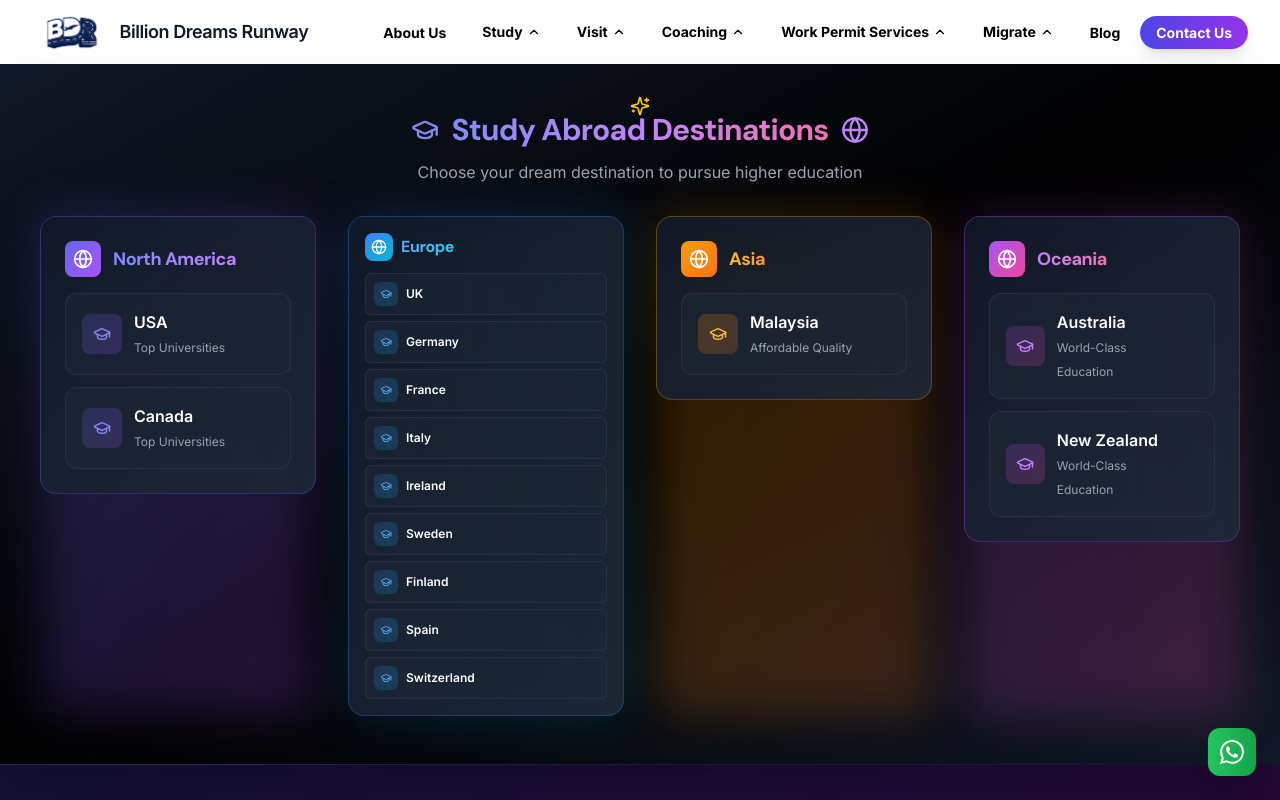
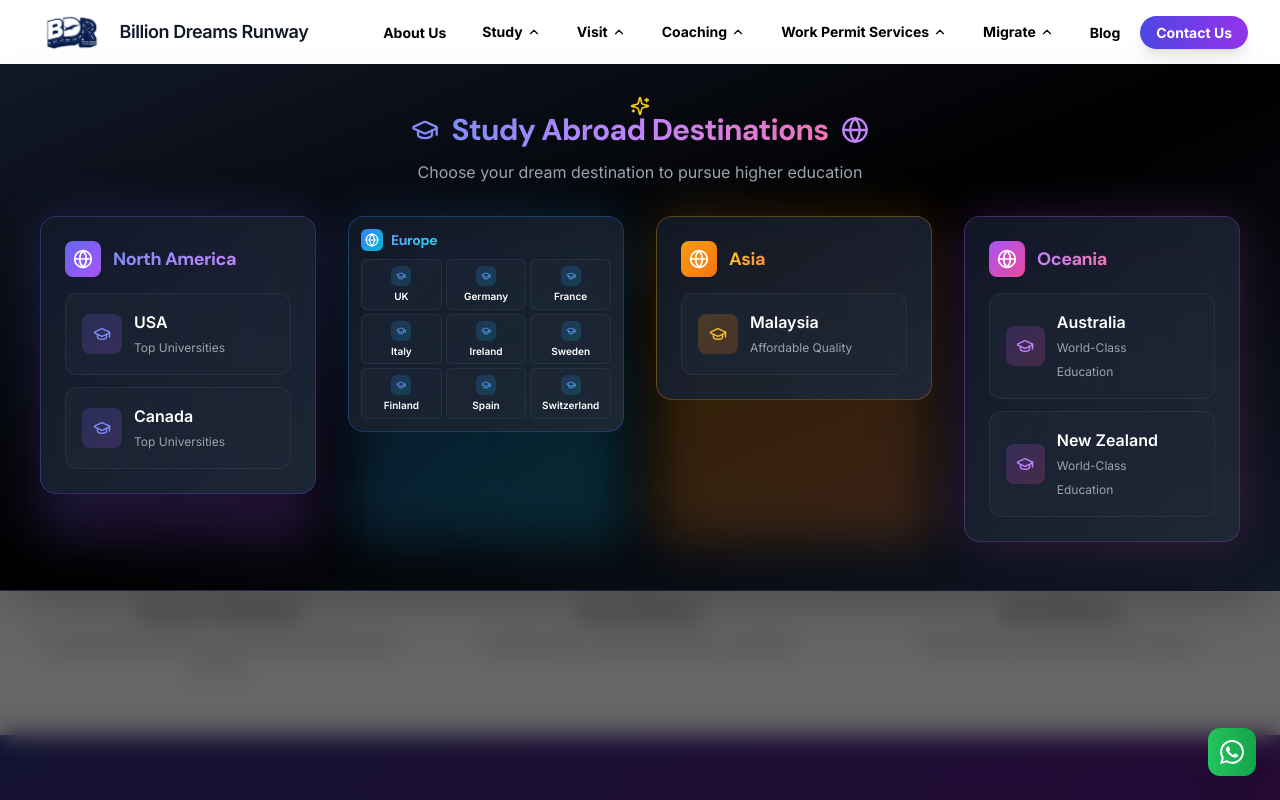
Before and after one commit to octaleadsprivatelimited-cloud/billiondreams, a React (Vite) app in the folder client/: page /lets-start-your-journey in a window 1280 px wide. Both pictures are taken after a click on the button "Study". Shown: the top 800 px of the page. Built offline with nearby package versions, Linux system fonts and the light colour scheme.

Commit message:
Update Europe dropdown to compact 3-column grid layout for better space efficiency

```diff
--- a/client/src/components/Header.tsx
+++ b/client/src/components/Header.tsx
@@ -311,40 +311,35 @@ const Header: React.FC = () => {
                     className="relative group"
                   >
                     <div className="absolute inset-0 bg-gradient-to-br from-blue-500/20 to-cyan-500/20 rounded-2xl blur-xl group-hover:blur-2xl transition-all duration-500"></div>
-                    <div className="relative bg-gradient-to-br from-gray-900/90 to-gray-800/90 backdrop-blur-sm rounded-2xl p-4 border border-blue-500/30 hover:border-blue-400 transition-all duration-300 hover:shadow-2xl hover:shadow-blue-500/20">
-                      <div className="flex items-center gap-2 mb-3">
-                        <div className="p-1.5 bg-gradient-to-br from-blue-500 to-cyan-500 rounded-lg">
-                          <Globe className="text-white" size={16} />
+                    <div className="relative bg-gradient-to-br from-gray-900/90 to-gray-800/90 backdrop-blur-sm rounded-2xl p-3 border border-blue-500/30 hover:border-blue-400 transition-all duration-300 hover:shadow-2xl hover:shadow-blue-500/20">
+                      <div className="flex items-center gap-2 mb-2">
+                        <div className="p-1 bg-gradient-to-br from-blue-500 to-cyan-500 rounded-md">
+                          <Globe className="text-white" size={14} />
                         </div>
-                        <h4 className="text-base font-bold bg-gradient-to-r from-blue-400 to-cyan-400 bg-clip-text text-transparent">
+                        <h4 className="text-sm font-bold bg-gradient-to-r from-blue-400 to-cyan-400 bg-clip-text text-transparent">
                           Europe
                         </h4>
                       </div>
-                      <div className="grid grid-cols-1 gap-1.5">
+                      <div className="grid grid-cols-3 gap-1">
                         {menuCategories.study.filter(item => ['UK', 'Germany', 'France', 'Italy', 'Ireland', 'Sweden', 'Finland', 'Spain', 'Switzerland'].includes(item.name)).map((item, index) => (
                           <motion.div
                             key={item.name}
-                            initial={{ opacity: 0, x: -20 }}
-                            animate={{ opacity: 1, x: 0 }}
-                            transition={{ duration: 0.3, delay: 0.25 + index * 0.05 }}
-                            whileHover={{ scale: 1.02, x: 4 }}
+                            initial={{ opacity: 0, scale: 0.9 }}
+                            animate={{ opacity: 1, scale: 1 }}
+                            transition={{ duration: 0.2, delay: 0.25 + index * 0.03 }}
+                            whileHover={{ scale: 1.05 }}
                           >
                             <Link
                               to={item.path}
                               onClick={() => setActiveDropdown(null)}
-                              className="group/item flex items-center justify-between p-2 rounded-md bg-gradient-to-r from-gray-800/50 to-gray-800/30 hover:from-blue-500/20 hover:to-cyan-500/20 border border-gray-700/50 hover:border-blue-400/50 transition-all duration-300 hover:shadow-lg"
+                              className="group/item flex flex-col items-center justify-center p-1.5 rounded-md bg-gradient-to-br from-gray-800/50 to-gray-800/30 hover:from-blue-500/20 hover:to-cyan-500/20 border border-gray-700/50 hover:border-blue-400/50 transition-all duration-300 hover:shadow-lg min-h-[50px]"
                             >
-                              <div className="flex items-center gap-2 flex-1 min-w-0">
-                                <div className="w-6 h-6 rounded-md bg-gradient-to-br from-blue-500/20 to-cyan-500/20 flex items-center justify-center group-hover/item:scale-110 transition-transform duration-300 flex-shrink-0">
-                                  <GraduationCap className="text-blue-400" size={12} />
-                                </div>
-                                <div className="flex-1 min-w-0">
-                                  <span className="text-xs font-semibold text-white group-hover/item:text-blue-300 transition-colors block truncate">
-                                    {item.name}
-                                  </span>
-                                </div>
+                              <div className="w-5 h-5 rounded-md bg-gradient-to-br from-blue-500/20 to-cyan-500/20 flex items-center justify-center group-hover/item:scale-110 transition-transform duration-300 mb-1">
+                                <GraduationCap className="text-blue-400" size={10} />
                               </div>
-                              <ArrowRight size={10} className="text-blue-400 opacity-0 group-hover/item:opacity-100 transform translate-x-[-4px] group-hover/item:translate-x-0 transition-all duration-300 flex-shrink-0 ml-1.5" />
+                              <span className="text-[10px] font-semibold text-white group-hover/item:text-blue-300 transition-colors text-center leading-tight">
+                                {item.name}
+                              </span>
                             </Link>
                           </motion.div>
                         ))}
```
